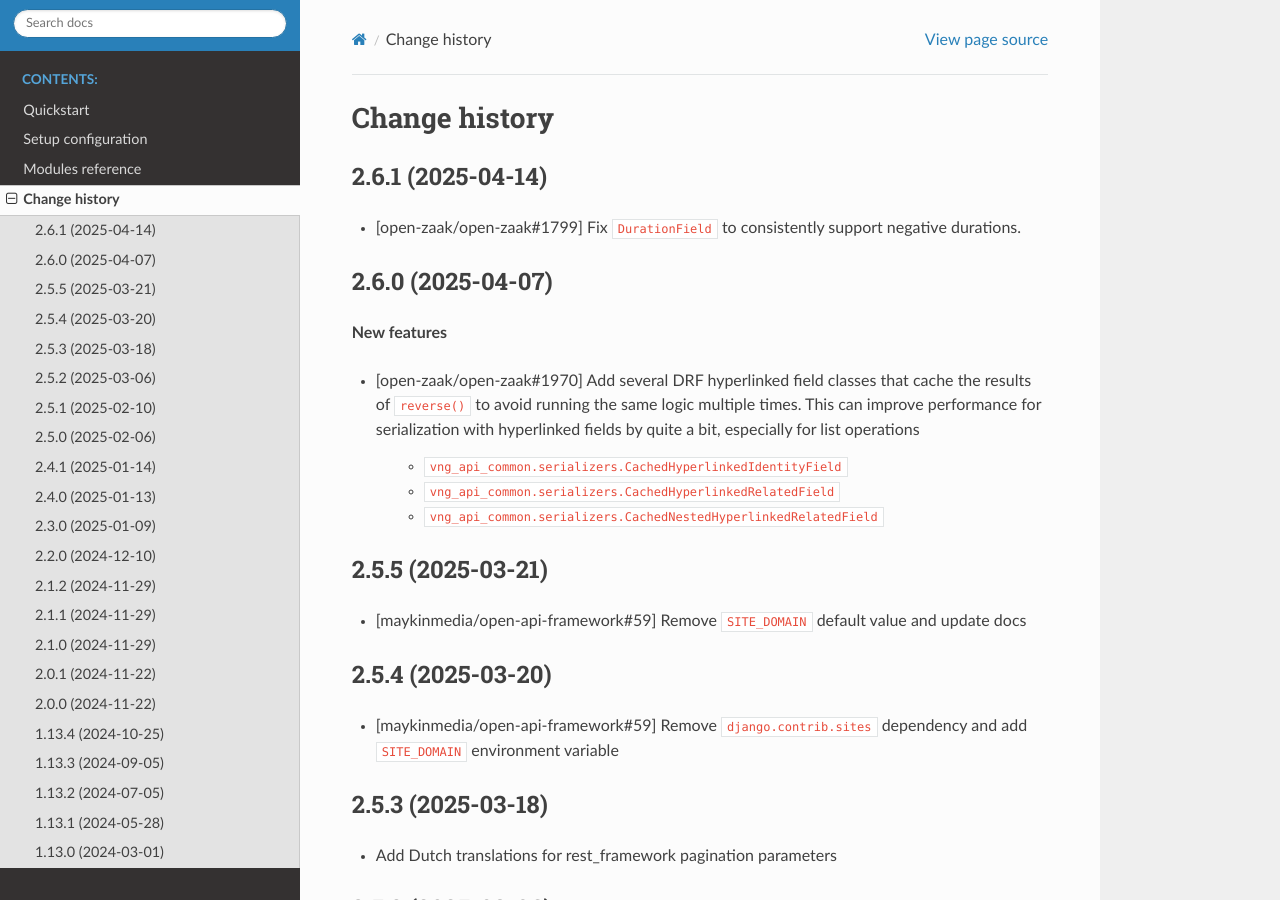
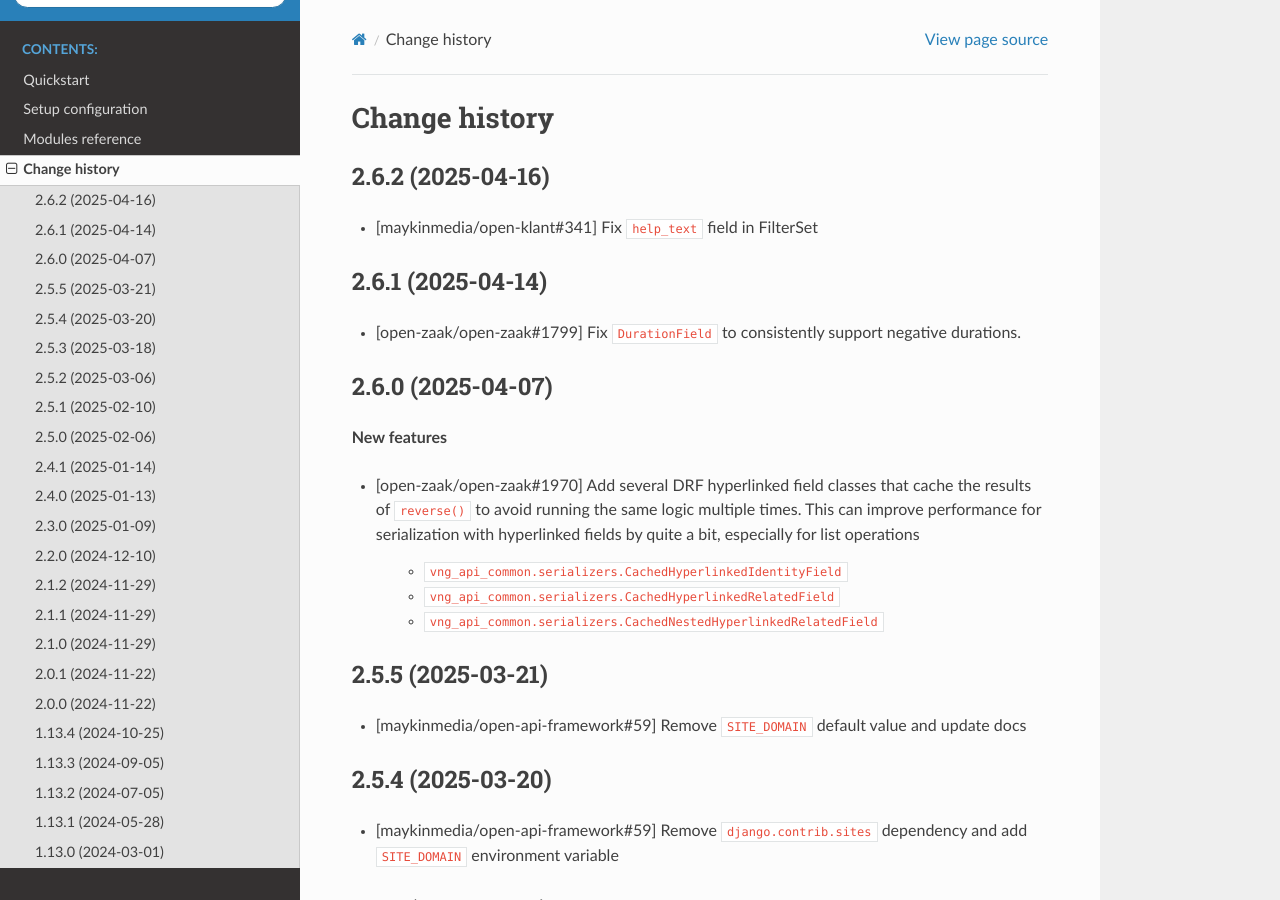
Before and after one commit to VNG-Realisatie/vng-api-common, a Sphinx documentation site: the page built from docs/changelog.rst, in a window 1280 px wide and 900 px high. Built offline with Sphinx 7.4.7 and the Read the Docs theme 3.1.0, drawn with Linux system fonts in a browser that asks for light colours.

Commit message:
:bookmark: Release 2.6.2

```diff
--- a/CHANGELOG.rst
+++ b/CHANGELOG.rst
@@ -1,6 +1,11 @@
 ==============
 Change history
 ==============
+
+2.6.2 (2025-04-16)
+------------------
+
+* [maykinmedia/open-klant#341] Fix ``help_text`` field in FilterSet
 
 2.6.1 (2025-04-14)
 ------------------
--- a/docs/conf.py
+++ b/docs/conf.py
@@ -29,7 +29,7 @@ copyright = "2022, VNG-Realisatie, Maykin Media"
 author = "VNG-Realisatie, Maykin Media"
 
 # The full version, including alpha/beta/rc tags
-release = "2.6.1"
+release = "2.6.2"
 
 
 # -- General configuration ---------------------------------------------------
--- a/setup.cfg
+++ b/setup.cfg
@@ -2,7 +2,7 @@
 # see http://setuptools.readthedocs.io/en/latest/setuptools.html#configuring-setup-using-setup-cfg-files
 [metadata]
 name = commonground-api-common
-version = 2.6.1
+version = 2.6.2
 description = Commonground API tooling
 long_description = file: README.rst
 url = https://github.com/maykinmedia/commonground-api-common
--- a/vng_api_common/__init__.py
+++ b/vng_api_common/__init__.py
@@ -1 +1 @@
-__version__ = "2.6.1"
+__version__ = "2.6.2"
```
Also changed, not shown: .bumpversion.cfg.
